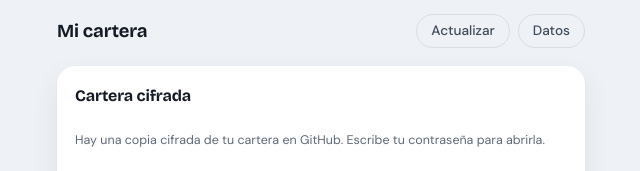
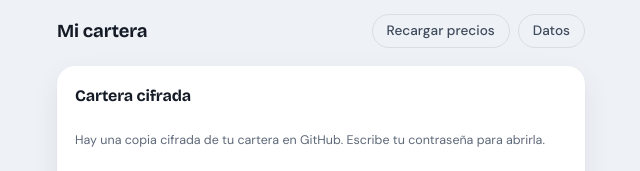
Before and after one commit to ammdg/APPs, a plain HTML site: page fondos/index.html in a window 1280 px wide. Shown: the top 171 px of the page, 319-959 px from the left. Drawn offline with nearby package versions, Linux system fonts and the light colour scheme.

Commit message:
Fondos: el botón «Recargar precios» avisa de si había precios nuevos
Co-Authored-By: Claude Opus 5.5 <noreply@anthropic.com>
Claude-Session: https://claude.ai/code/session_01WqZJUaRfJwVEsioW8mXtvJ

```diff
--- a/fondos/index.html
+++ b/fondos/index.html
@@ -95,6 +95,7 @@ dialog::backdrop{background:rgba(0,0,0,.45)}
 .cmp-leg{display:grid;grid-template-columns:1fr auto;gap:4px 10px;margin-top:8px;font-size:.8rem}
 .cmp-leg .n{min-width:0;overflow:hidden;text-overflow:ellipsis;white-space:nowrap;color:var(--ink2)}
 .cmp-leg .v{text-align:right;font-variant-numeric:tabular-nums;font-weight:600}
+.toast{position:fixed;left:50%;bottom:calc(24px + env(safe-area-inset-bottom));transform:translateX(-50%);max-width:calc(100vw - 32px);background:var(--ink);color:var(--bg);font-size:.85rem;padding:10px 14px;border-radius:12px;box-shadow:var(--shadow);z-index:10}
 .tip{position:absolute;pointer-events:none;background:var(--ink);color:var(--bg);font-size:.75rem;padding:4px 8px;border-radius:8px;white-space:nowrap;transform:translate(-50%,-120%)}
 </style>
 </head>
@@ -103,7 +104,7 @@ dialog::backdrop{background:rgba(0,0,0,.45)}
   <header class="top">
     <h1>Mi cartera</h1>
     <div class="actions">
-      <button class="ghost" id="btnRefrescar" type="button">Actualizar</button>
+      <button class="ghost" id="btnRefrescar" type="button">Recargar precios</button>
       <button class="ghost" id="btnMenu" type="button">Datos</button>
     </div>
   </header>
@@ -170,6 +171,7 @@ dialog::backdrop{background:rgba(0,0,0,.45)}
   </section>
 
 </main>
+<div class="toast" id="toast" role="status" hidden></div>
 
 
 <dialog id="dlgFondo"><form class="dlg" method="dialog" id="formFondo">
@@ -668,13 +670,32 @@ function grafica(filas) {
 }
 
 /* ---------------- precios.json ---------------- */
-function descargarPrecios() {
-  $('btnRefrescar').disabled = true;
+var toastTimer;
+function toast(msg) {
+  var t = $('toast'); t.textContent = msg; t.hidden = false;
+  clearTimeout(toastTimer); toastTimer = setTimeout(function () { t.hidden = true; }, 4000);
+}
+/* Vuelve a leer precios.json (lo actualiza cada 2 horas la descarga automática de GitHub).
+   `manual`: lo ha pedido el botón, así que se dice si había precios nuevos o no. */
+function descargarPrecios(manual) {
+  manual = manual === true;
+  var btn = $('btnRefrescar'), antes = precios.actualizado;
+  btn.disabled = true; if (manual) btn.textContent = 'Comprobando…';
   return fetch('precios.json?t=' + Date.now(), { cache: 'no-store' })
     .then(function (r) { if (!r.ok) throw new Error(r.status); return r.json(); })
-    .then(function (d) { d.fondos = d.fondos || {}; d._cargado = true; precios = d; })
-    .catch(function () { $('estado').textContent = 'No se han podido cargar los precios (¿sin conexión?).'; })
-    .then(function () { $('btnRefrescar').disabled = false; render(); });
+    .then(function (d) {
+      d.fondos = d.fondos || {}; d._cargado = true; precios = d;
+      if (manual) {
+        var cuando = d.actualizado ? new Date(d.actualizado).toLocaleString('es-ES', { dateStyle: 'short', timeStyle: 'short' }) : '?';
+        toast(d.actualizado !== antes ? 'Precios nuevos cargados (descargados el ' + cuando + ').'
+          : 'No hay precios nuevos. Los últimos se descargaron el ' + cuando + '; se buscan cada 2 horas de lunes a sábado.');
+      }
+    })
+    .catch(function () {
+      $('estado').textContent = 'No se han podido cargar los precios (¿sin conexión?).';
+      if (manual) toast('No se han podido cargar los precios. ¿Hay conexión?');
+    })
+    .then(function () { btn.disabled = false; btn.textContent = 'Recargar precios'; render(); });
 }
 
 /* ---------------- editar fondo ---------------- */
@@ -818,7 +839,7 @@ document.addEventListener('click', function (ev) {
   else if (b.dataset.accion === 'importar') abrirDatos();
 });
 $('btnMenu').addEventListener('click', abrirDatos);
-$('btnRefrescar').addEventListener('click', descargarPrecios);
+$('btnRefrescar').addEventListener('click', function () { descargarPrecios(true); });
 $('rango').addEventListener('click', function (ev) {
   var b = ev.target.closest('button'); if (!b) return;
   rangoDias = +b.dataset.d;
```
Also changed, not shown: 1 other file.
